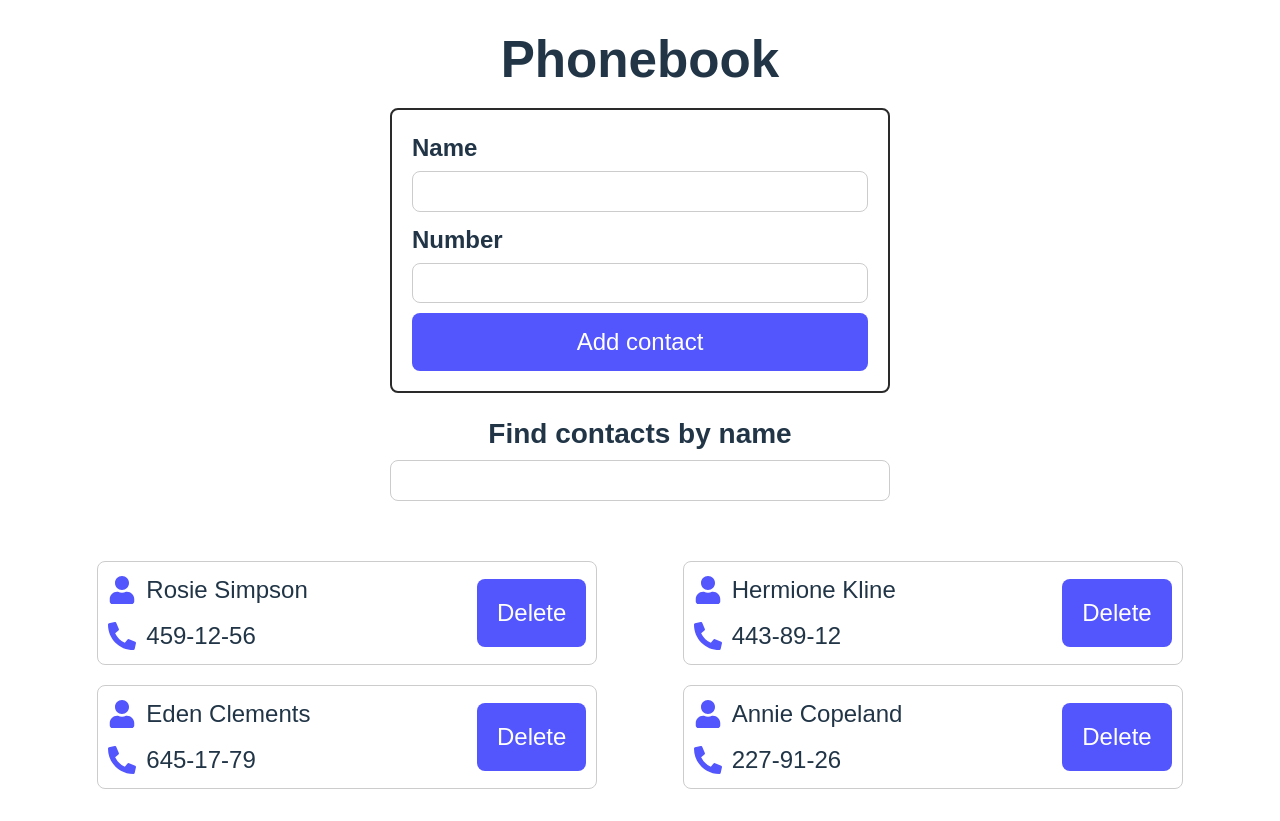
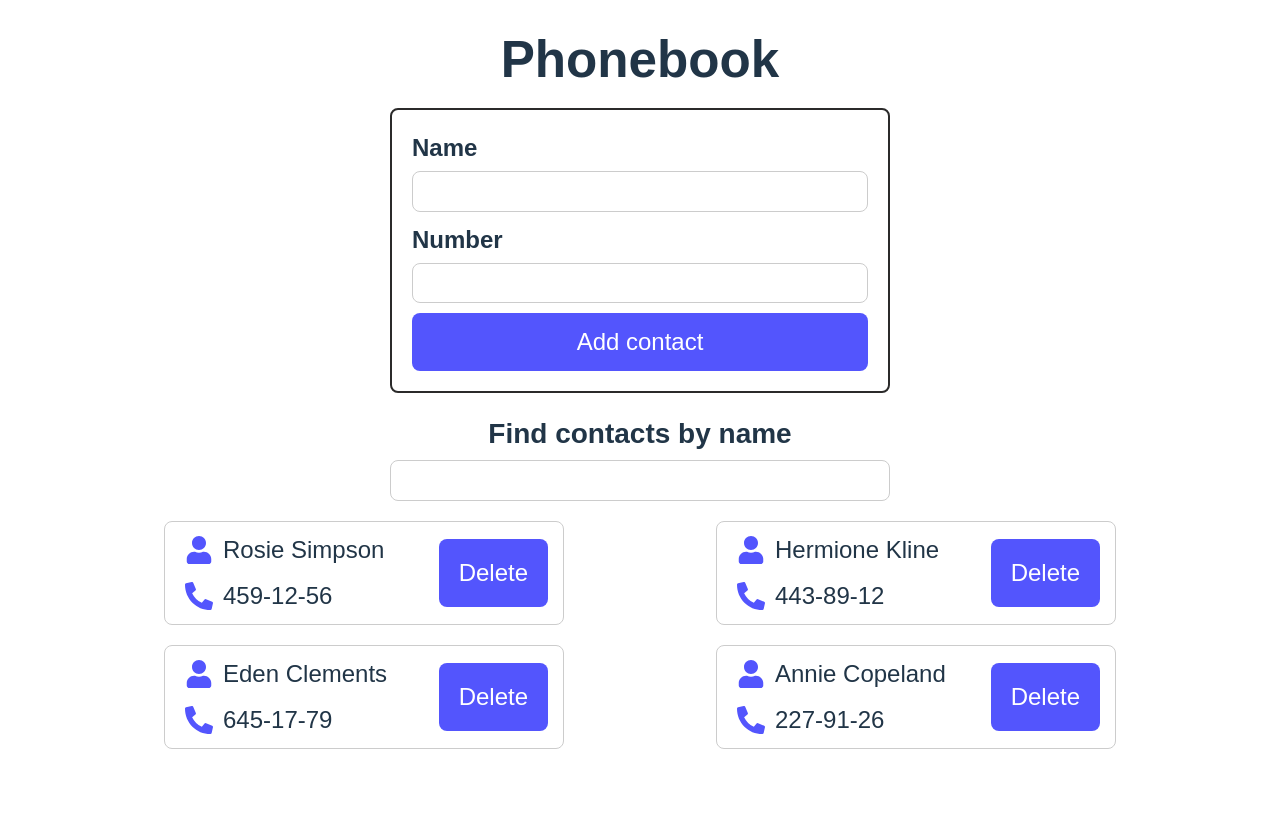
Before and after one commit to ziukoff1985/goit-react-hw-03, a React (Vite) app: page / in a window 1280 px wide. After the commit the page ends 800 px from the top, so only its background shows below. Built offline with nearby package versions, Linux system fonts and the light colour scheme.

Commit message:
added styles

```diff
--- a/src/App.css
+++ b/src/App.css
@@ -1,6 +1,7 @@
 #root {
   max-width: 100vw;
   display: flex;
+  gap: 20px;
   flex-direction: column;
 
   align-items: center;
@@ -8,7 +9,3 @@
   padding: 2rem;
   text-align: center;
 }
-
-.title {
-  margin-bottom: 20px;
-}
--- a/src/components/Contact/Contact.module.css
+++ b/src/components/Contact/Contact.module.css
@@ -1,9 +1,9 @@
 .contactCard {
   display: flex;
-  width: 500px;
+  width: 400px;
   justify-content: space-between;
   border: 1px solid #ccc;
-  padding: 10px;
+  padding: 10px 15px 10px 20px;
   /* margin-bottom: 10px; */
   border-radius: 8px;
   align-items: center;
--- a/src/components/ContactForm/ContactForm.module.css
+++ b/src/components/ContactForm/ContactForm.module.css
@@ -5,7 +5,7 @@
   display: flex;
   flex-direction: column;
   padding: 20px;
-  margin-bottom: 20px;
+  /* margin-bottom: 20px; */
 }
 
 .label {
@@ -37,6 +37,20 @@
   cursor: pointer;
 }
 
+.labelErrorWrap {
+  display: flex;
+  align-items: center;
+  justify-content: space-between;
+}
+
+.error {
+  width: 300px;
+  color: red; /* Червоний текст */
+  font-size: 20px; /* Розмір шрифту */
+  font-weight: 700; /* Жирний текст */
+  animation: pulse 1s infinite; /* Анімація "пульсації" з тривалістю 1 секунда, яка повторюється нескінченно */
+}
+
 @keyframes pulse {
   0% {
     transform: scale(1);
@@ -48,16 +62,3 @@
     transform: scale(1);
   }
 }
-
-.error {
-  width: 300px;
-  color: red; /* Червоний текст */
-  font-size: 20px; /* Розмір шрифту */
-  font-weight: 700; /* Жирний текст */
-  animation: pulse 1s infinite; /* Анімація "пульсації" з тривалістю 1 секунда, яка повторюється нескінченно */
-}
-
-.labelErrorWrap {
-  display: flex;
-  justify-content: space-between;
-}
--- a/src/components/SearchBox/SearchBox.module.css
+++ b/src/components/SearchBox/SearchBox.module.css
@@ -1,7 +1,7 @@
 .inputWrap {
   display: flex;
   flex-direction: column;
-  margin-bottom: 50px;
+  /* margin-bottom: 20px; */
 }
 
 .inputLabel {
@@ -15,7 +15,7 @@
   width: 500px;
   border: 1px solid #ccc;
   padding: 10px;
-  margin-bottom: 10px;
+  /* margin-bottom: 10px; */
   border-radius: 8px;
   margin-top: 5px;
 }
```
